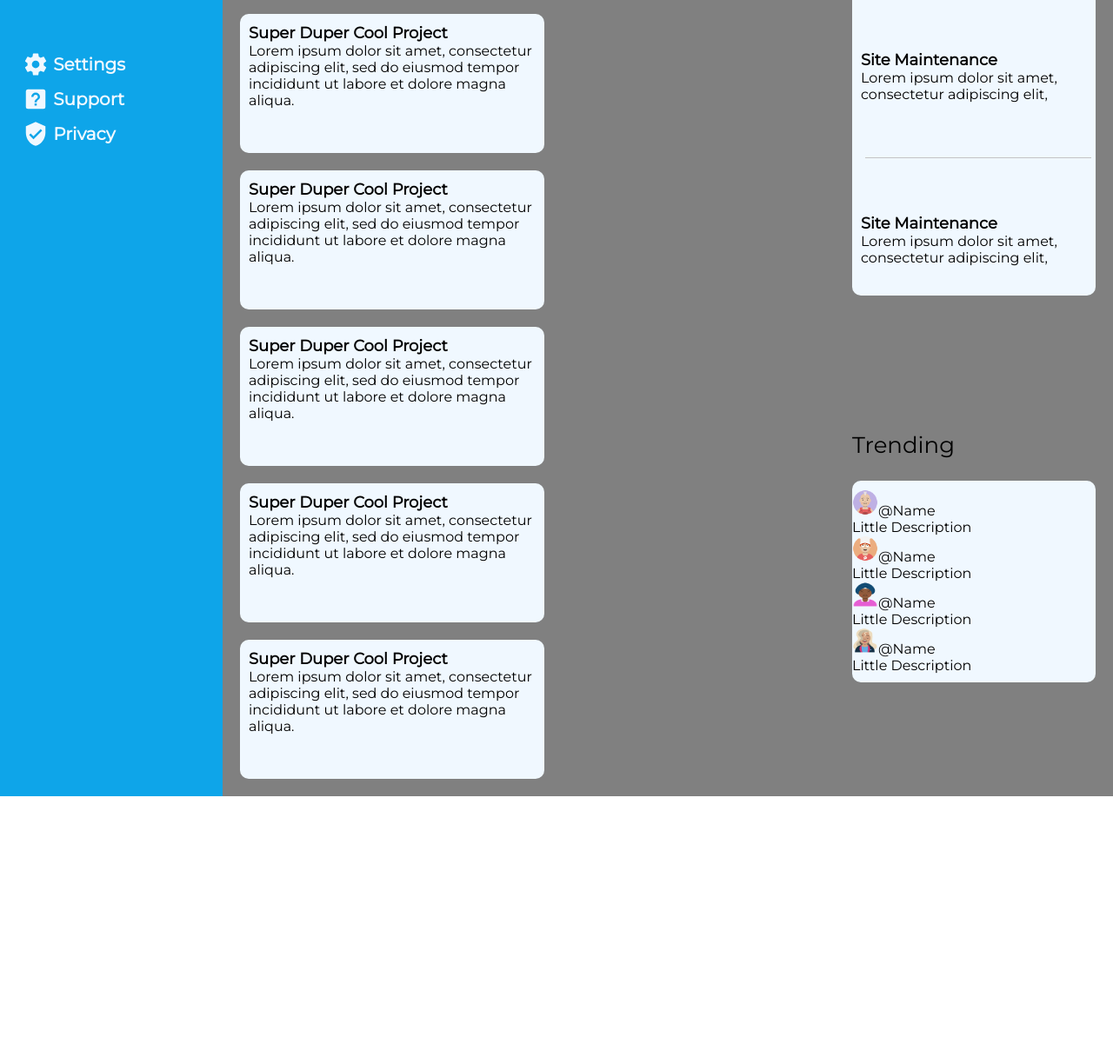
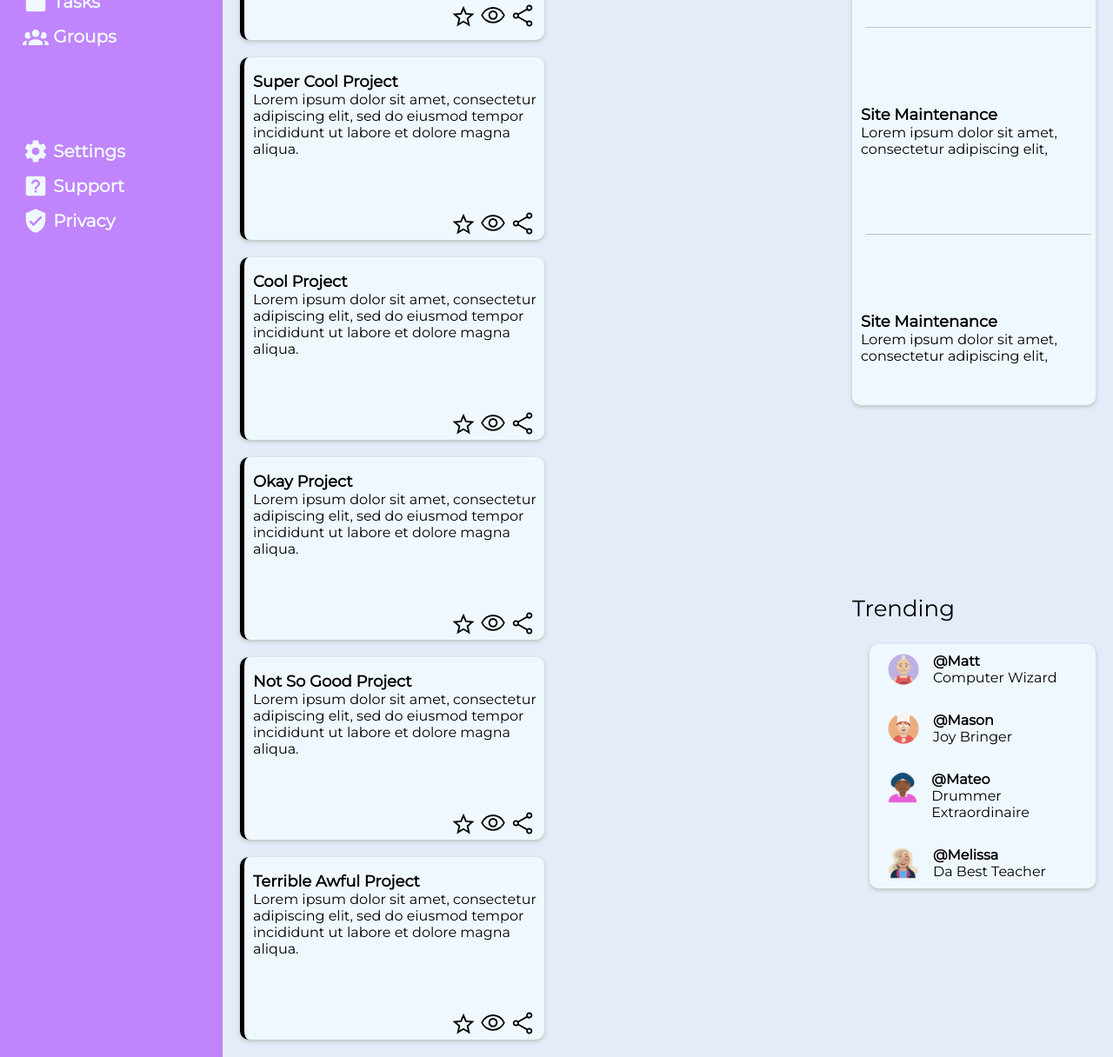
Before and after one commit to staceymw/dashboard, a plain HTML site: page index.html in a window 1280 px wide. Shown: the part 411-1627 px from the top of the page at 87% size. Before the commit the page ends 1327 px from the top, so only its background shows below. Drawn offline with Linux system fonts and the light colour scheme.

Commit message:
Add images to cards, header, and trending, add shadow to header and cards

```diff
--- a/index.html
+++ b/index.html
@@ -50,32 +50,56 @@
                 <div class="projects">
                     <div class="card">
                         <p class="card-text">Super Duper Cool Project <br> Lorem ipsum dolor sit amet, consectetur adipiscing elit, sed do eiusmod tempor incididunt ut labore et dolore magna aliqua.</p>
-                        <div class="favorte-icon" class="x-small-icon"></div>
+                        <div class="card-img-container">
+                            <img class="card-img" src="img/star.svg">
+                            <img class="card-img" src="img/eye.svg">
+                            <img class="card-img" src="img/share.svg">
+                        </div>
                     </div>
                     <div class="card">
                         <div class="card-heading"></div>
-                        <p class="card-text">Super Duper Cool Project <br> Lorem ipsum dolor sit amet, consectetur adipiscing elit, sed do eiusmod tempor incididunt ut labore et dolore magna aliqua.</p>
-                        <div class="favorte-icon" class="x-small-icon"></div>
+                        <p class="card-text">Super Cool Project <br> Lorem ipsum dolor sit amet, consectetur adipiscing elit, sed do eiusmod tempor incididunt ut labore et dolore magna aliqua.</p>
+                        <div class="card-img-container">
+                            <img class="card-img" src="img/star.svg">
+                            <img class="card-img" src="img/eye.svg">
+                            <img class="card-img" src="img/share.svg">
+                        </div>
                     </div>
                     <div class="card">
                         <div class="card-heading"></div>
-                        <p class="card-text">Super Duper Cool Project <br> Lorem ipsum dolor sit amet, consectetur adipiscing elit, sed do eiusmod tempor incididunt ut labore et dolore magna aliqua.</p>
-                        <div class="favorte-icon" class="x-small-icon"></div>
+                        <p class="card-text">Cool Project <br> Lorem ipsum dolor sit amet, consectetur adipiscing elit, sed do eiusmod tempor incididunt ut labore et dolore magna aliqua.</p>
+                        <div class="card-img-container">
+                            <img class="card-img" src="img/star.svg">
+                            <img class="card-img" src="img/eye.svg">
+                            <img class="card-img" src="img/share.svg">
+                        </div>
                     </div>
                     <div class="card">
                         <div class="card-heading"></div>
-                        <p class="card-text">Super Duper Cool Project <br> Lorem ipsum dolor sit amet, consectetur adipiscing elit, sed do eiusmod tempor incididunt ut labore et dolore magna aliqua.</p>
-                        <div class="favorte-icon" class="x-small-icon"></div>
+                        <p class="card-text">Okay Project <br> Lorem ipsum dolor sit amet, consectetur adipiscing elit, sed do eiusmod tempor incididunt ut labore et dolore magna aliqua.</p>
+                        <div class="card-img-container">
+                            <img class="card-img" src="img/star.svg">
+                            <img class="card-img" src="img/eye.svg">
+                            <img class="card-img" src="img/share.svg">
+                        </div>
                     </div>
                     <div class="card">
                         <div class="card-heading"></div>
-                        <p class="card-text">Super Duper Cool Project <br> Lorem ipsum dolor sit amet, consectetur adipiscing elit, sed do eiusmod tempor incididunt ut labore et dolore magna aliqua.</p>
-                        <div class="favorte-icon" class="x-small-icon"></div>
+                        <p class="card-text">Not So Good Project <br> Lorem ipsum dolor sit amet, consectetur adipiscing elit, sed do eiusmod tempor incididunt ut labore et dolore magna aliqua.</p>
+                        <div class="card-img-container">
+                            <img class="card-img" src="img/star.svg">
+                            <img class="card-img" src="img/eye.svg">
+                            <img class="card-img" src="img/share.svg">
+                        </div>
                     </div>
                     <div class="card">
                         <div class="card-heading"></div>
-                        <p class="card-text">Super Duper Cool Project <br> Lorem ipsum dolor sit amet, consectetur adipiscing elit, sed do eiusmod tempor incididunt ut labore et dolore magna aliqua.</p>
-                        <div class="favorte-icon" class="x-small-icon"></div>
+                        <p class="card-text">Terrible Awful Project <br> Lorem ipsum dolor sit amet, consectetur adipiscing elit, sed do eiusmod tempor incididunt ut labore et dolore magna aliqua.</p>
+                        <div class="card-img-container">
+                            <img class="card-img" src="img/star.svg">
+                            <img class="card-img" src="img/eye.svg">
+                            <img class="card-img" src="img/share.svg">
+                        </div>
                     </div>
 
                 </div>
@@ -94,10 +118,22 @@
 
                 <p class="trending-heading">Trending</p>
                 <div class="trending-container">
-                    <p class="trending-text"><img class="trending-img" src="img/Avatar2.png" >@Name <br> Little Description</p>
-                    <p class="trending-text"><img class="trending-img" src="img/Avatar3.png" >@Name <br> Little Description</p>
-                    <p class="trending-text"><img class="trending-img" src="img/Avatar4.png" >@Name <br> Little Description</p>
-                    <p class="trending-text"><img class="trending-img" src="img/Avatar5.png" >@Name <br> Little Description</p>
+                    <div class="trending-people">
+                        <img class="trending-img" src="img/Avatar2.png">
+                        <p class="trending-text">@Matt <br> Computer Wizard</p>
+                    </div>
+                    <div class="trending-people">
+                        <img class="trending-img" src="img/Avatar3.png">
+                        <p class="trending-text">@Mason <br> Joy Bringer</p>
+                    </div>
+                    <div class="trending-people">
+                        <img class="trending-img" src="img/Avatar4.png">
+                        <p class="trending-text">@Mateo <br> Drummer Extraordinaire</p>
+                    </div>
+                    <div class="trending-people">
+                        <img class="trending-img" src="img/Avatar5.png">
+                        <p class="trending-text">@Melissa <br> Da Best Teacher</p>
+                    </div>
                 </div>
             </div>
         </div>
--- a/styles.css
+++ b/styles.css
@@ -28,7 +28,7 @@ body {
     grid-template-rows: 1fr 3fr 8fr;
     grid-column: 1 / 2;
     grid-row: 1 / 3;
-    background-color: #0ea5e9;
+    background-color: #c084fc;
 }
 
 
@@ -73,9 +73,12 @@ ul {
 .header {
     grid-column: 2 / 3;
     grid-row: 1 / 2;
-    background-color: blueviolet;
+    background-color: aliceblue;
     display: grid;
     grid-template-rows: 1fr 2fr;
+    position: relative;
+    z-index: 10;
+    box-shadow: 0px 2px 5px rgb(192, 191, 191);
 }
 
 
@@ -83,7 +86,7 @@ input {
     height: 30px;
     margin-top: 10px;
     min-width: 50%;
-    background-color: lightgray;
+    background-color: #E3ECF8;
     border-radius: 20px;
     border: none;
     padding-left: 10px;
@@ -201,7 +204,7 @@ input {
     grid-template: repeat(4, auto) / 3fr minmax(280px, 1fr);
     padding: 20px 20px 0 20px;
     gap: 25px;
-    background-color: gray;
+    background-color: #E3ECF8;
 }
 .projects {
     grid-column: 1 / 2;
@@ -222,17 +225,30 @@ input {
     border-radius: 10px;
     height: 20vh;
     padding-left: 10px;
+    border-left: 5px solid;
+    min-height: 210px;
+    box-shadow: 0px 2px 5px rgb(192, 191, 191);
+
 }
 
 .card-text {
     grid-row: 1 / 2;
 }
 
+.card-img-container {
+    justify-self: self-end;
+    margin-right: 10px;
+}
+
+.card-img {
+    height: 30px;
+    width: 30px;
+}
+
 .your-projects {
     font-size: 26px;
     justify-self: self-start;
     margin-bottom: 20px;
-
 }
 
 .card-text:first-line {
@@ -252,6 +268,7 @@ input {
     gap: 15px;
     padding-top: 10px;
     padding-bottom: 10px;
+    box-shadow: 0px 2px 5px rgb(192, 191, 191);
 }
 
 .announcement:first-line {
@@ -288,19 +305,29 @@ hr {
     background-color: aliceblue;
     border-radius: 10px;
     grid-area: 5 / 2 / 5 / 3;
-    /*display: grid;
-    grid-template-columns: 1fr 3fr;
-    grid-template-rows: repeat(4, 1fr);
-    gap: 15px;*/
     display: flex;
     flex-direction: column;
+    justify-content: center;
     padding-bottom: 10px;
     padding-top: 10px;
     margin-bottom: 10px;
+    margin-left: 20px;
     align-self: self-start;
+    gap: 30px;
+    box-shadow: 0px 2px 5px rgb(192, 191, 191);
+}
+
+.trending-people {
+    display: flex;
+    gap: 15px;
+    margin-left: 20px;
 }
 
 .trending-img {
-    height: 30px;
-    width: 30px;
+    height: 38px;
+    width: 38px;
 }
+
+.trending-text:first-line {
+    font-weight: bold;
+}
```
